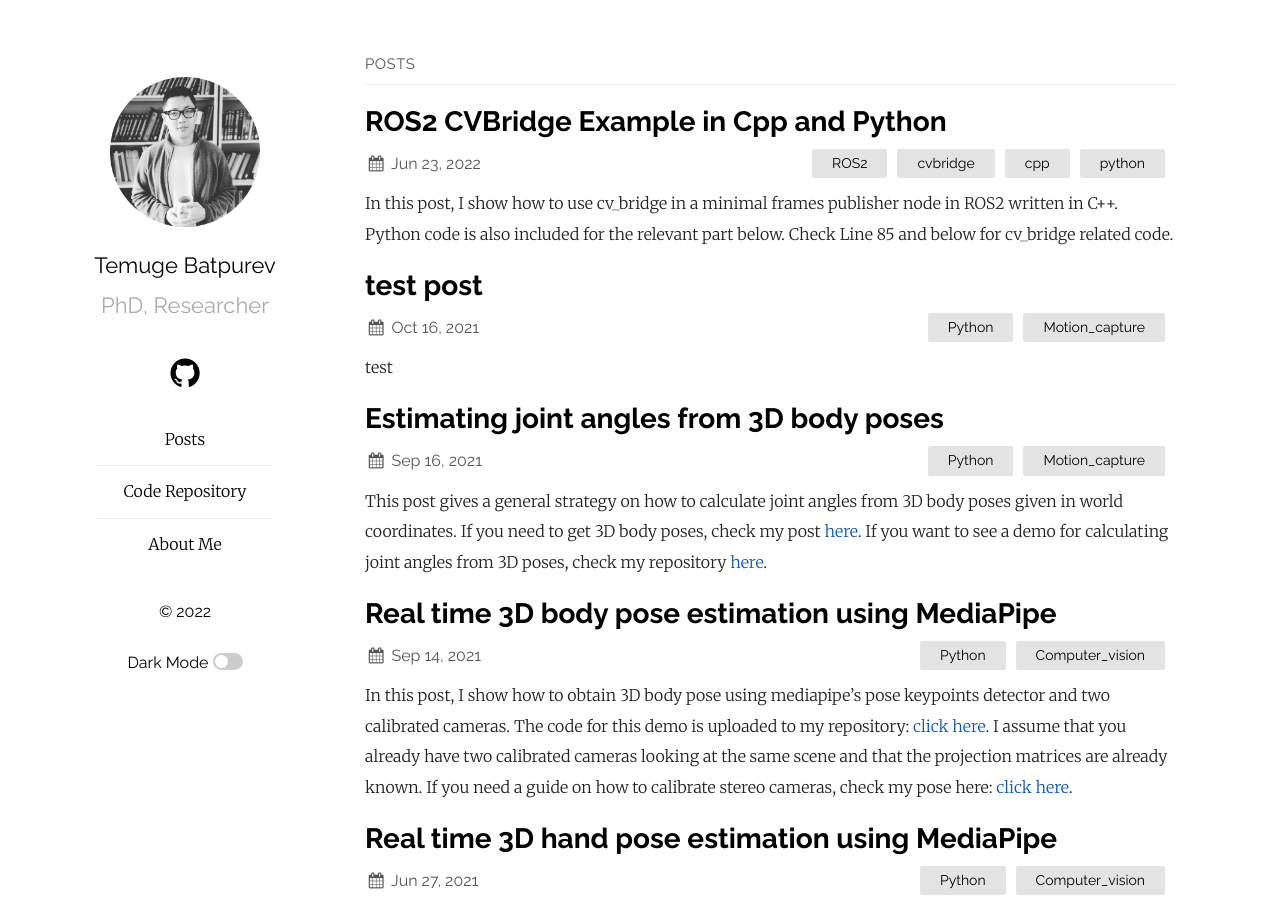
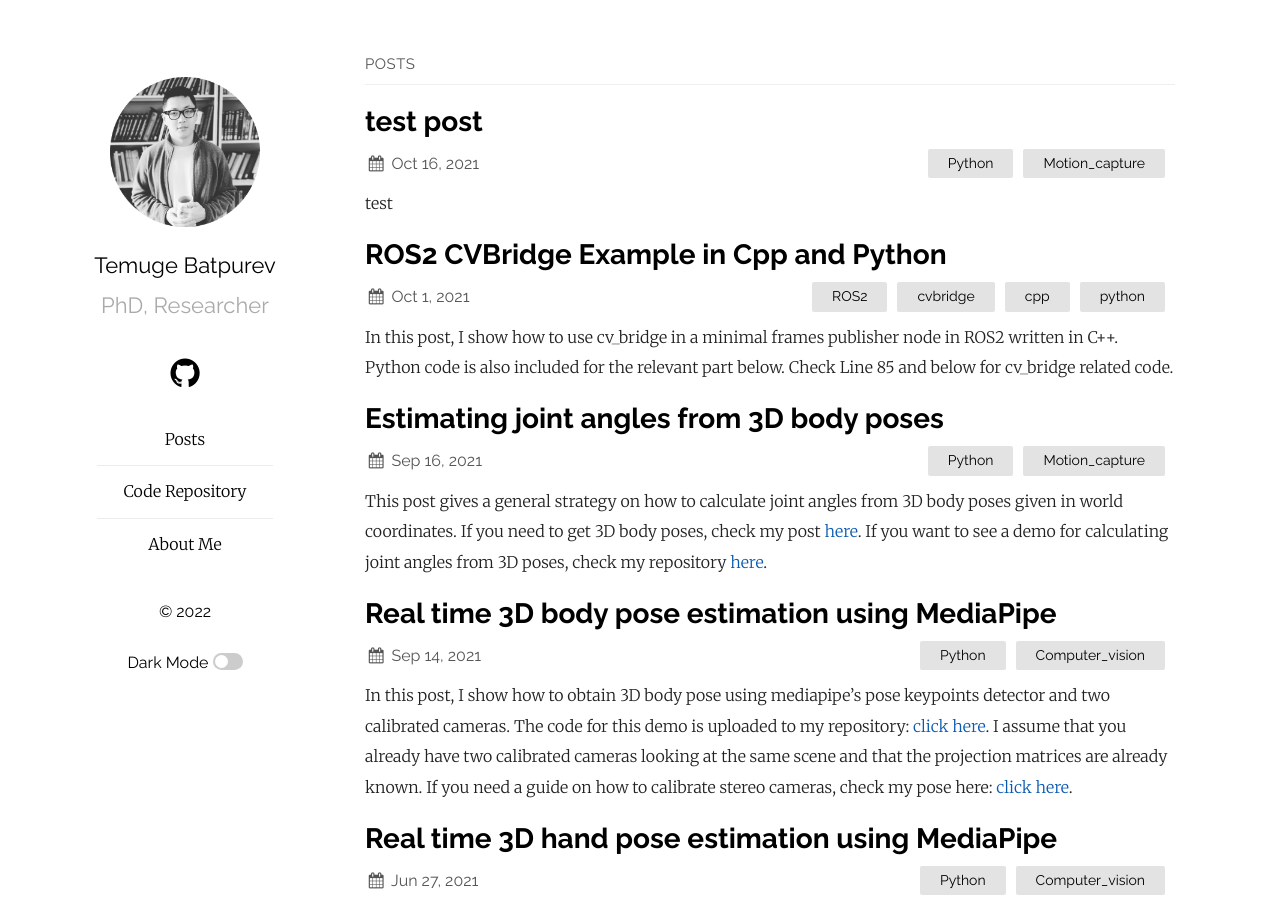
Before and after one commit to TemugeB/temugeb.github.io, a Jekyll site: the page built from index.md, in a window 1280 px wide and 900 px high. Built offline with Jekyll 4.4.1, drawn with Linux system fonts in a browser that asks for light colours.

Commit message:
Update 2021-10-01-ros2-cv-bridge-minimal-pubisher.md

```diff
--- a/_posts/2021-10-01-ros2-cv-bridge-minimal-pubisher.md
+++ b/_posts/2021-10-01-ros2-cv-bridge-minimal-pubisher.md
@@ -1,7 +1,7 @@
 ---
 layout: post
 title:  "ROS2 CVBridge Example in Cpp and Python"
-date:   2022-06-23 10:00:00 +0000
+date:   2021-10-01 10:00:00 +0000
 categories: ROS2 cvbridge cpp python
 ---
 
```
